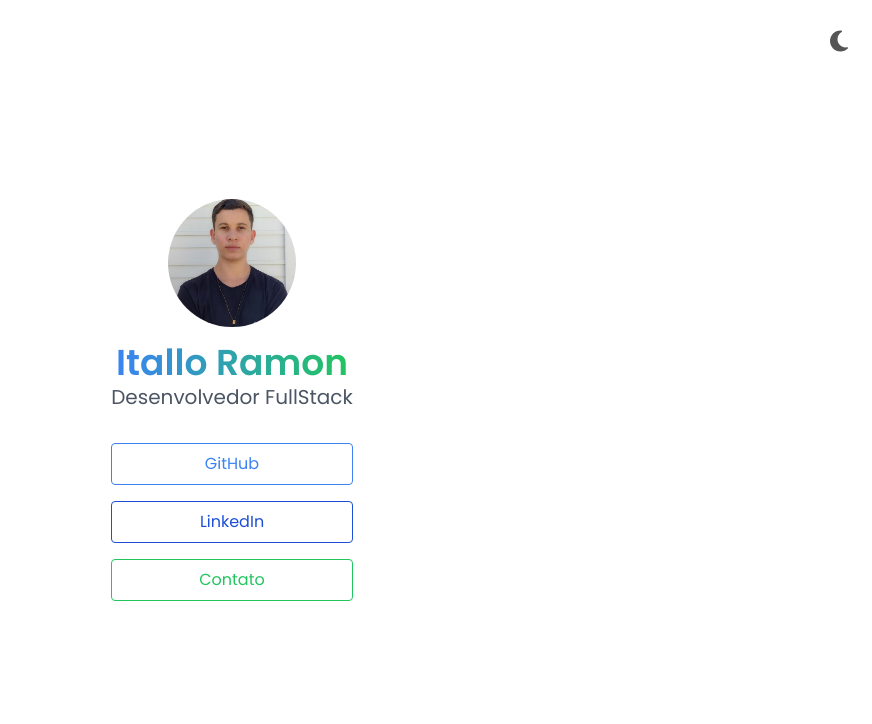
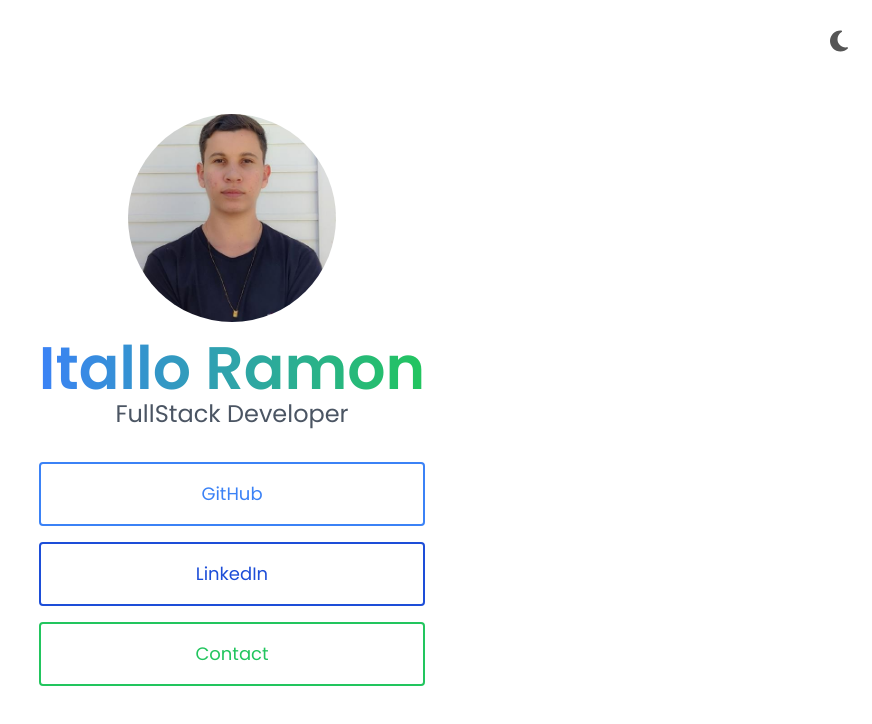
Before and after one commit to italloramon/italloramon.com, an Angular app: page / in a window 1280 px wide. Shown: the top 724 px of the page, without its empty margins (408-1280 px from the left). Built offline with nearby package versions, Linux system fonts and the light colour scheme.

Commit message:
feat: increase font size

```diff
--- a/src/app/app.component.html
+++ b/src/app/app.component.html
@@ -11,37 +11,35 @@
     <img
       src="assets/my-photo.jpeg"
       alt="Foto de Itallo Ramon"
-      class="w-32 h-32 rounded-full mx-auto mb-4"
+      class="w-52 h-52 rounded-full mx-auto mb-4"
     />
     <h1
-      class="text-4xl font-bold bg-clip-text text-transparent bg-gradient-to-r from-blue-500 to-green-500"
+      class="text-6xl font-bold bg-clip-text text-transparent bg-gradient-to-r from-blue-500 to-green-500"
     >
       Itallo Ramon
     </h1>
-    <p class="text-xl text-gray-600 dark:text-gray-400">
-      Desenvolvedor FullStack
-    </p>
-    <div class="mt-8 space-y-4 links-container">
+    <p class="text-2xl text-gray-600 dark:text-gray-400">FullStack Developer</p>
+    <div class="mt-8 space-y-4">
       <a
         href="https://github.com/italloramon"
         target="_blank"
-        class="link-button block border border-blue-500 text-blue-500 py-2 px-4 rounded hover:bg-blue-500 hover:text-white transition"
+        class="link-button block border-2 border-blue-500 text-blue-500 py-4 px-8 rounded text-lg hover:bg-blue-500 hover:text-white transition"
       >
         GitHub
       </a>
       <a
         href="https://linkedin.com/in/itallo-ramon"
         target="_blank"
-        class="link-button block border border-blue-700 text-blue-700 py-2 px-4 rounded hover:bg-blue-700 hover:text-white transition"
+        class="link-button block border-2 border-blue-700 text-blue-700 py-4 px-8 rounded text-lg hover:bg-blue-700 hover:text-white transition"
       >
         LinkedIn
       </a>
       <a
         href="mailto:irvp@ic.ufal.br"
         target="_blank"
-        class="link-button block border border-green-500 text-green-500 py-2 px-4 rounded hover:bg-green-500 hover:text-white transition"
+        class="link-button block border-2 border-green-500 text-green-500 py-4 px-8 rounded text-lg hover:bg-green-500 hover:text-white transition"
       >
-        Contato
+        Contact
       </a>
     </div>
   </div>
```
